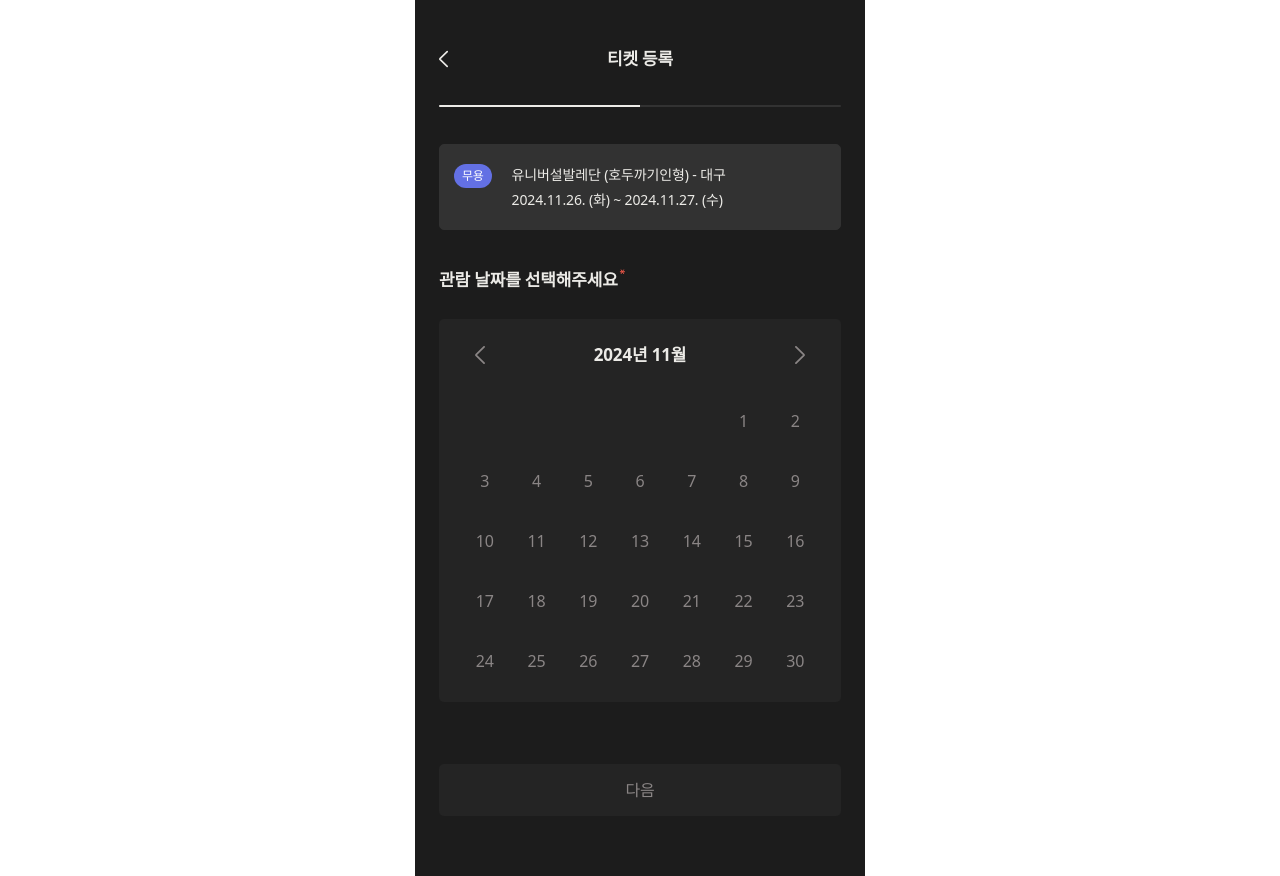
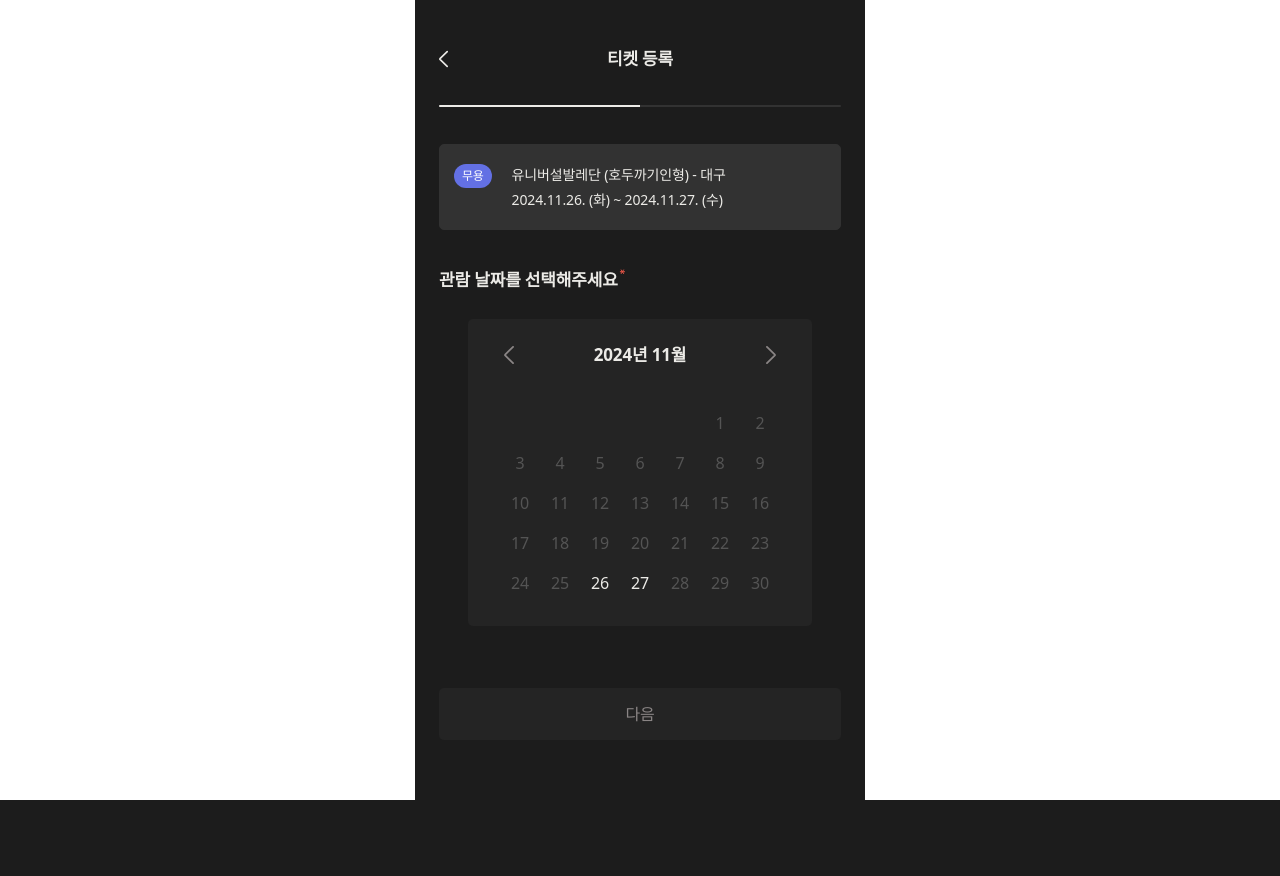
Before and after one commit to kusitms-com/30th_Meetup_TeamE_Claco_Front, a React (Vite) app: page /ticket/create/detail in a window 1280 px wide. After the commit the page ends 800 px from the top, so only its background shows below. Built offline with nearby package versions, Linux system fonts and the light colour scheme; what chartjs-plugin-datalabels would draw is missing.

Commit message:
style: 캘린더 스타일 수정

```diff
--- a/src/components/Browse/ClacoPick/index.tsx
+++ b/src/components/Browse/ClacoPick/index.tsx
@@ -1,5 +1,6 @@
 import { ClacoPickProps } from "@/types";
 import { ClacoPickShow } from "./ClacoPickShow";
+import { Swiper, SwiperSlide } from "swiper/react";
 
 export const ClacoPick = ({ userName, picks }: ClacoPickProps) => {
   return (
@@ -11,14 +12,23 @@ export const ClacoPick = ({ userName, picks }: ClacoPickProps) => {
         </span>
       </div>
 
-      <div className="flex gap-[13.84px]">
-        {picks.map((pick, index) => (
-          <ClacoPickShow
-            key={index}
-            imageSrc={pick.imageSrc}
-            title={pick.title}
-          />
-        ))}
+      <div className="flex justify-center overflow-x-auto">
+        <Swiper
+          slidesPerView={"auto"}
+          pagination={{
+            clickable: true,
+          }}
+          className="max-w-screen-sm"
+        >
+          {picks.map((pick, index) => (
+            <SwiperSlide
+              key={index}
+              className="w-[114px] rounded-[5px] mr-[13.84px]"
+            >
+              <ClacoPickShow imageSrc={pick.imageSrc} title={pick.title} />
+            </SwiperSlide>
+          ))}
+        </Swiper>
       </div>
     </div>
   );
--- a/src/components/Browse/ShowFilter/index.tsx
+++ b/src/components/Browse/ShowFilter/index.tsx
@@ -32,7 +32,19 @@ export const ShowFilter = ({ onClose, onApply }: ShowFilterProps) => {
   const handleApply = () => {
     const priceRange = `${minPrice}~${maxPrice}원`;
     const location = selectedLocation.join(", ");
-    const dateRange = "2024.10.10~2024.10.24";
+    let dateRange = "";
+    if (rangeStart && rangeEnd) {
+      const startYear = rangeStart.getFullYear();
+      const startMonth = String(rangeStart.getMonth() + 1).padStart(2, "0");
+      const startDate = String(rangeStart.getDate()).padStart(2, "0");
+
+      const endYear = rangeEnd.getFullYear();
+      const endMonth = String(rangeEnd.getMonth() + 1).padStart(2, "0");
+      const endDate = String(rangeEnd.getDate()).padStart(2, "0");
+
+      dateRange = `${startYear}.${startMonth}.${startDate}~${endYear}.${endMonth}.${endDate}`;
+    }
+
     const feature = selectedFeatures.join(", ");
     onApply(priceRange, location, dateRange, feature);
   };
@@ -63,8 +75,8 @@ export const ShowFilter = ({ onClose, onApply }: ShowFilterProps) => {
   };
 
   return (
-    <div className="fixed inset-0 bg-dark flex justify-center items-center">
-      <div className="w-full px-6 pt-[46px] pb-[100px] bg-dark overflow-y-auto max-h-screen">
+    <div className="fixed inset-0 flex justify-center items-center z-50">
+      <div className="px-6 pt-[46px] pb-[100px] h-screen bg-dark overflow-y-auto">
         <div className="flex items-center justify-between mb-10">
           <Refresh
             width="18"
@@ -109,8 +121,6 @@ export const ShowFilter = ({ onClose, onApply }: ShowFilterProps) => {
               setRangeStart(start);
               setRangeEnd(end);
             }}
-            startDate={new Date(2024, 9, 1)}
-            endDate={new Date(2024, 10, 31)}
           />
         </div>
         <div className="mb-[38px]">
--- a/src/components/common/Calendar/CalendarDay/index.tsx
+++ b/src/components/common/Calendar/CalendarDay/index.tsx
@@ -7,27 +7,34 @@ export const CalendarDay = ({
   isWithinRange,
   isRangeStart,
   isRangeEnd,
+  mode,
   onClick,
 }: CalendarDayProps) => {
   return (
-    <div className="relative flex items-center justify-center">
-      {isWithinRange && !isRangeStart && !isRangeEnd && (
-        <div className="w-full h-full absolute left-0 top-0 bg-grayscale-30" />
+    <div className="relative flex items-center justify-center w-10 h-10 px-4">
+      {isWithinRange && (
+        <div
+          className={`absolute inset-0 z-30 ${
+            isRangeStart ? "rounded-l-full" : isRangeEnd ? "rounded-r-full" : ""
+          } bg-grayscale-30`}
+        />
       )}
 
       <div
-        className={`flex items-center justify-center rounded-full w-9 h-9 body1-medium ${
+        className={`flex items-center justify-center rounded-full px-4 w-10 h-10 body1-medium z-50 ${
           day
-            ? isSelected
+            ? isSelected || isRangeStart || isRangeEnd
               ? "bg-grayscale-80 text-grayscale-30"
-              : isRangeStart
-                ? "bg-grayscale-80 text-grayscale-30"
-                : isRangeEnd
-                  ? "bg-grayscale-80 text-grayscale-30"
-                  : "text-grayscale-60 cursor-pointer"
-            : "text-grayscale-60"
-        } relative z-10`}
-        onClick={day && isInRange ? onClick : undefined}
+              : isInRange
+                ? "text-grayscale-80"
+                : !isWithinRange && mode !== "single"
+                  ? "text-grayscale-60"
+                  : isWithinRange
+                    ? "text-grayscale-60"
+                    : "text-grayscale-50"
+            : ""
+        }`}
+        onClick={day ? onClick : undefined}
       >
         {day}
       </div>
--- a/src/components/common/Calendar/index.tsx
+++ b/src/components/common/Calendar/index.tsx
@@ -35,8 +35,11 @@ export const Calendar = ({
 
   const handleDateClick = (day: number) => {
     const date = new Date(getYear(), getMonth(), day);
+
     if (mode === "single") {
-      if (onDateSelect) onDateSelect(date);
+      if (isDateInRange(date) && onDateSelect) {
+        onDateSelect(date);
+      }
     } else if (mode === "range") {
       if (!internalRangeStart || (internalRangeStart && internalRangeEnd)) {
         setInternalRangeStart(date);
@@ -46,8 +49,9 @@ export const Calendar = ({
           setInternalRangeStart(date);
         } else {
           setInternalRangeEnd(date);
-          if (onRangeSelect && internalRangeStart)
+          if (onRangeSelect && internalRangeStart) {
             onRangeSelect(internalRangeStart, date);
+          }
         }
       }
     }
@@ -79,7 +83,7 @@ export const Calendar = ({
   };
 
   return (
-    <div className="mx-auto flex-col items-center justify-center bg-grayscale-20 px-8 py-[23px] rounded-[5px]">
+    <div className="mx-auto flex-col items-center justify-center bg-grayscale-20 py-[23px] px-8 rounded-[5px]">
       <div className="flex justify-between items-center mb-[35px]">
         <BackArrow
           width="18"
@@ -100,10 +104,10 @@ export const Calendar = ({
         />
       </div>
 
-      <div className="grid grid-cols-7 gap-6 place-items-center">
+      <div className="grid grid-cols-7 place-items-center">
         {getCalendarDays().map((day, index) => {
           const date = day ? new Date(getYear(), getMonth(), day) : null;
-          const isInRange = date && isDateInRange(date);
+          const isInRange = mode === "single" && date && isDateInRange(date);
           const isSelected =
             mode === "single" &&
             date &&
@@ -124,6 +128,7 @@ export const Calendar = ({
 
           return (
             <CalendarDay
+              mode={mode}
               key={index}
               day={day}
               isSelected={!!isSelected}
@@ -131,7 +136,7 @@ export const Calendar = ({
               isWithinRange={!!isWithinRange}
               isRangeStart={!!isRangeStart}
               isRangeEnd={!!isRangeEnd}
-              onClick={() => day && isInRange && handleDateClick(day)}
+              onClick={() => day && handleDateClick(day)}
             />
           );
         })}
--- a/src/pages/Browse/page.tsx
+++ b/src/pages/Browse/page.tsx
@@ -8,6 +8,7 @@ import poster4 from "@/assets/images/poster4.gif";
 import poster8 from "@/assets/images/poster8.gif";
 import { ReactComponent as Filter } from "@/assets/svgs/filter.svg";
 import { ReactComponent as Refresh } from "@/assets/svgs/refresh.svg";
+import { ReactComponent as BackArrow } from "@/assets/svgs/BackArrow.svg";
 import { SearchCard } from "@/components/common/Search/Card";
 import { ClacoPick } from "@/components/Browse/ClacoPick";
 import { ShowFilterTab } from "@/components/common/ShowFilterTab";
@@ -121,6 +122,12 @@ export const BrowsePage = () => {
     setSelectedFeature("");
   };
 
+  const handleBackClick = () => {
+    setQuery("");
+    setShowSearchResults(false);
+    setSelectedShow(null);
+  };
+
   const [showData, setShowData] = useState<Show[]>(
     initialShowData.map((show) => ({
       ...show,
@@ -162,9 +169,15 @@ export const BrowsePage = () => {
   return (
     <div className="px-6 pb-[110px] min-h-screen relative">
       <div className="flex flex-col items-center justify-center">
-        <span className="headline2-bold text-grayscale-80 mt-[46px] mb-[30px]">
-          둘러보기
-        </span>
+        <div className="mt-[46px] mb-[30px] flex items-center relative w-full justify-center">
+          {(showAllResults || selectedShow || filteredData.length === 0) && (
+            <BackArrow
+              onClick={handleBackClick}
+              className="absolute left-0 cursor-pointer"
+            />
+          )}
+          <span className="headline2-bold text-grayscale-80">둘러보기</span>
+        </div>
         <SearchBar
           value={query}
           onChange={handleSearchChange}
@@ -292,6 +305,7 @@ export const BrowsePage = () => {
                 </span>
               </div>
 
+              <div className="w-full max-w-screen-sm">
                 <ClacoPick
                   userName="울랄라"
                   picks={[
@@ -301,6 +315,7 @@ export const BrowsePage = () => {
                   ]}
                 />
               </div>
+            </div>
           )}
         </>
       )}
--- a/src/types/calendar.ts
+++ b/src/types/calendar.ts
@@ -10,6 +10,7 @@ export type CalendarProps = {
 };
 
 export type CalendarDayProps = {
+  mode?: "single" | "range";
   day: number | null;
   isSelected: boolean;
   isInRange: boolean;
```
Lines whose indentation alone changed are shown as unchanged.
